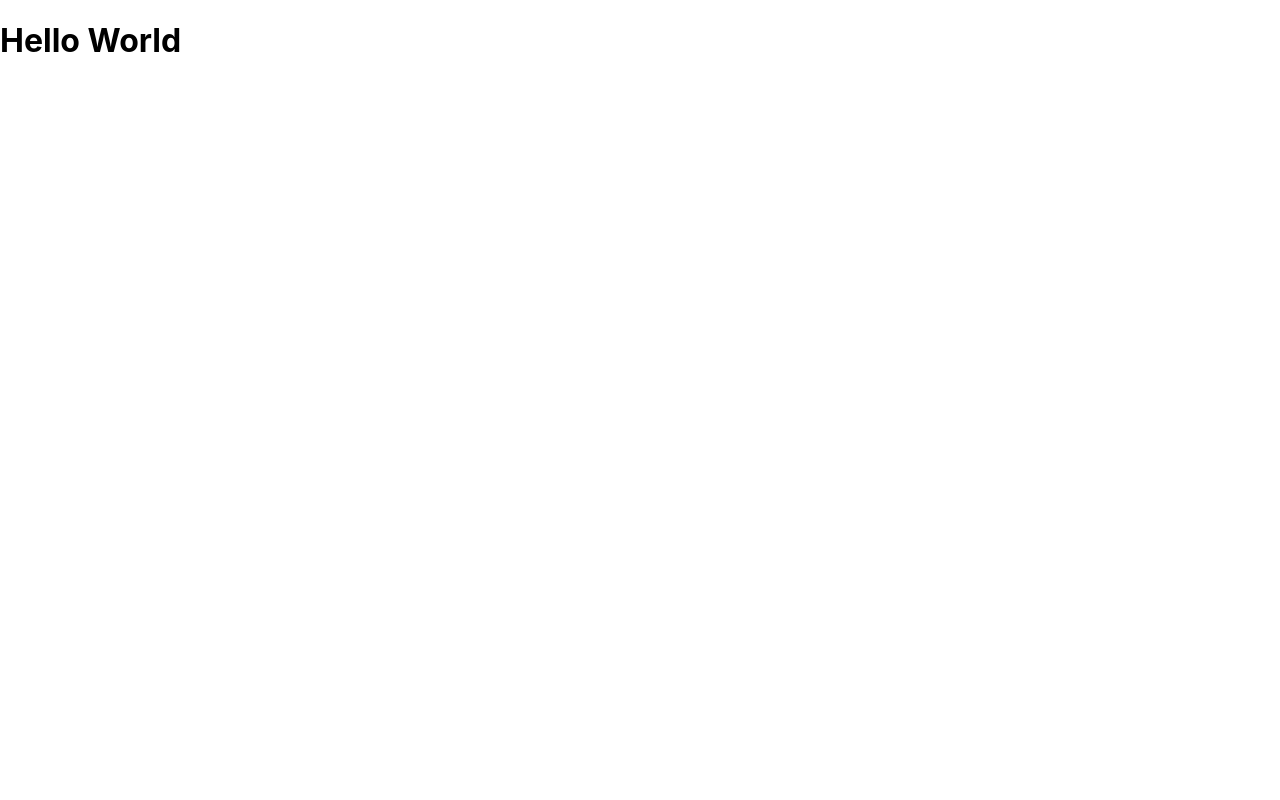
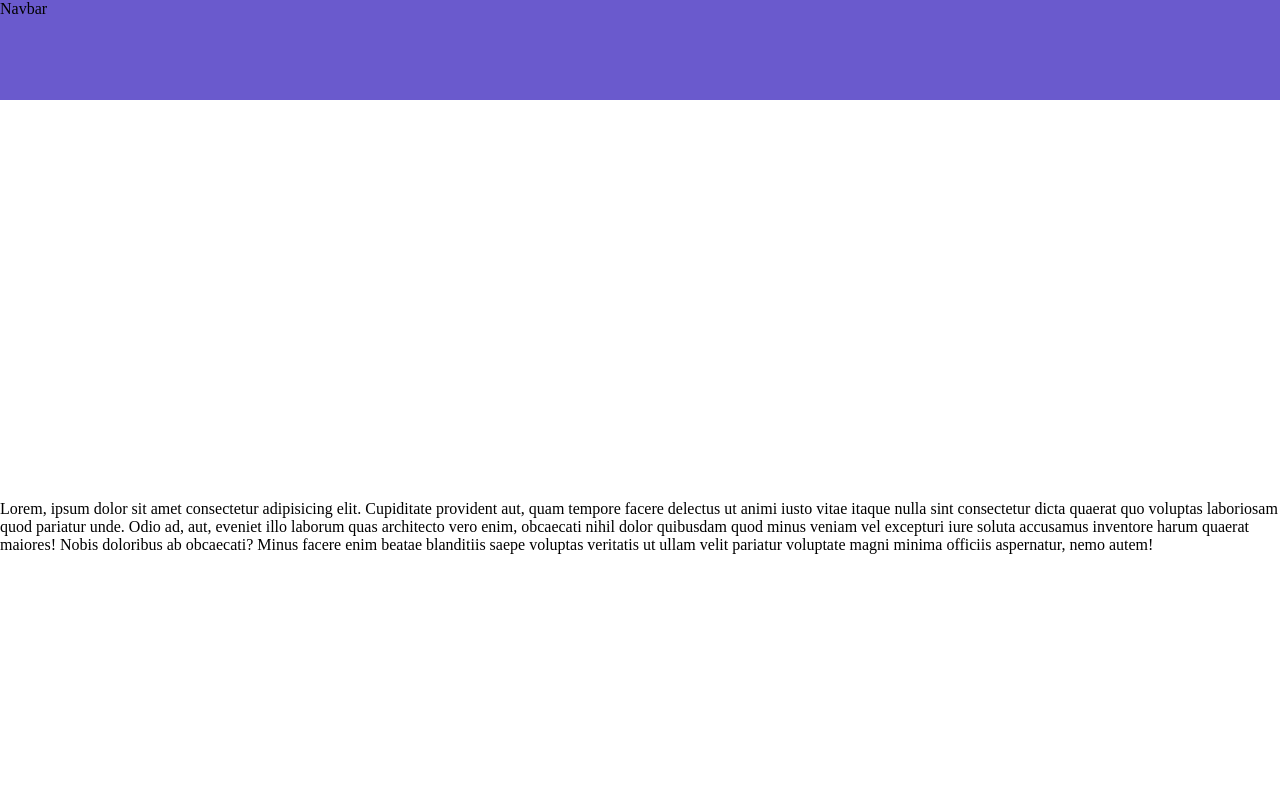
Before and after one commit to zachharrison/portfolio, a React (Create React App) app: page / in a window 1280 px wide. Shown: the top 800 px of the page. Built offline with nearby package versions, Linux system fonts and the light colour scheme.

Commit message:
Add Navbar and some sample text to App

```diff
--- a/src/App.js
+++ b/src/App.js
@@ -1,5 +1,60 @@
+import Navbar from './components/Navbar/Navbar';
+
 const App = () => {
-  return <h1>Hello World</h1>;
+  return (
+    <>
+      <Navbar />
+      <div>
+        <p>
+          Lorem, ipsum dolor sit amet consectetur adipisicing elit. Cupiditate
+          provident aut, quam tempore facere delectus ut animi iusto vitae
+          itaque nulla sint consectetur dicta quaerat quo voluptas laboriosam
+          quod pariatur unde. Odio ad, aut, eveniet illo laborum quas architecto
+          vero enim, obcaecati nihil dolor quibusdam quod minus veniam vel
+          excepturi iure soluta accusamus inventore harum quaerat maiores! Nobis
+          doloribus ab obcaecati? Minus facere enim beatae blanditiis saepe
+          voluptas veritatis ut ullam velit pariatur voluptate magni minima
+          officiis aspernatur, nemo autem!
+        </p>
+
+        <p>
+          Lorem, ipsum dolor sit amet consectetur adipisicing elit. Cupiditate
+          provident aut, quam tempore facere delectus ut animi iusto vitae
+          itaque nulla sint consectetur dicta quaerat quo voluptas laboriosam
+          quod pariatur unde. Odio ad, aut, eveniet illo laborum quas architecto
+          vero enim, obcaecati nihil dolor quibusdam quod minus veniam vel
+          excepturi iure soluta accusamus inventore harum quaerat maiores! Nobis
+          doloribus ab obcaecati? Minus facere enim beatae blanditiis saepe
+          voluptas veritatis ut ullam velit pariatur voluptate magni minima
+          officiis aspernatur, nemo autem!
+        </p>
+
+        <p>
+          Lorem, ipsum dolor sit amet consectetur adipisicing elit. Cupiditate
+          provident aut, quam tempore facere delectus ut animi iusto vitae
+          itaque nulla sint consectetur dicta quaerat quo voluptas laboriosam
+          quod pariatur unde. Odio ad, aut, eveniet illo laborum quas architecto
+          vero enim, obcaecati nihil dolor quibusdam quod minus veniam vel
+          excepturi iure soluta accusamus inventore harum quaerat maiores! Nobis
+          doloribus ab obcaecati? Minus facere enim beatae blanditiis saepe
+          voluptas veritatis ut ullam velit pariatur voluptate magni minima
+          officiis aspernatur, nemo autem!
+        </p>
+
+        <p>
+          Lorem, ipsum dolor sit amet consectetur adipisicing elit. Cupiditate
+          provident aut, quam tempore facere delectus ut animi iusto vitae
+          itaque nulla sint consectetur dicta quaerat quo voluptas laboriosam
+          quod pariatur unde. Odio ad, aut, eveniet illo laborum quas architecto
+          vero enim, obcaecati nihil dolor quibusdam quod minus veniam vel
+          excepturi iure soluta accusamus inventore harum quaerat maiores! Nobis
+          doloribus ab obcaecati? Minus facere enim beatae blanditiis saepe
+          voluptas veritatis ut ullam velit pariatur voluptate magni minima
+          officiis aspernatur, nemo autem!
+        </p>
+      </div>
+    </>
+  );
 };
 
 export default App;
--- /dev/null
+++ b/src/components/Navbar/Navbar.css
@@ -0,0 +1,7 @@
+.navbar {
+  width: 100%;
+  height: 100px;
+  background: slateblue;
+  position: fixed;
+  top: 0;
+}
--- /dev/null
+++ b/src/components/Navbar/Navbar.js
@@ -0,0 +1,8 @@
+import React from 'react';
+import './Navbar.css';
+
+const Navbar = () => {
+  return <nav className='navbar'>Navbar</nav>;
+};
+
+export default Navbar;
--- a/src/index.css
+++ b/src/index.css
@@ -1,13 +1,9 @@
 body {
   margin: 0;
-  font-family: -apple-system, BlinkMacSystemFont, 'Segoe UI', 'Roboto', 'Oxygen',
-    'Ubuntu', 'Cantarell', 'Fira Sans', 'Droid Sans', 'Helvetica Neue',
-    sans-serif;
-  -webkit-font-smoothing: antialiased;
-  -moz-osx-font-smoothing: grayscale;
+  padding: 0;
+  box-sizing: border-box;
 }
 
-code {
-  font-family: source-code-pro, Menlo, Monaco, Consolas, 'Courier New',
-    monospace;
+p {
+  margin-top: 500px;
 }
```
